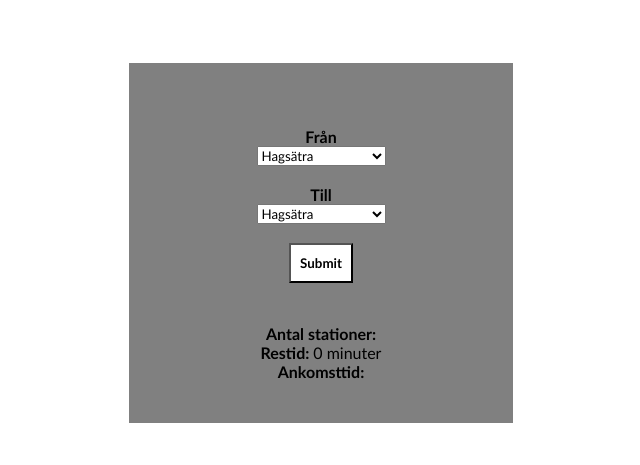
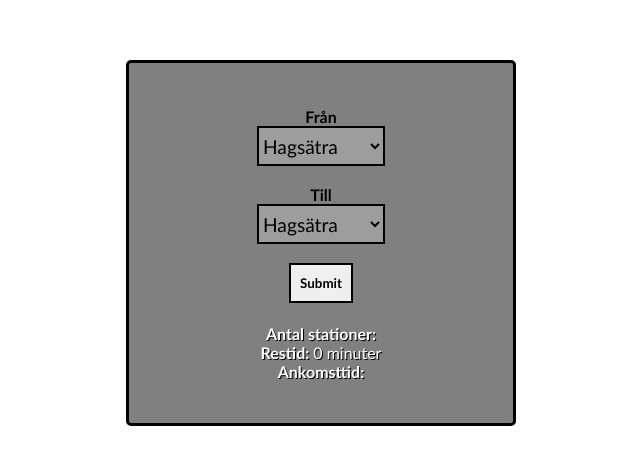
Before and after one commit to Betrysooi/Tunnelbana, a plain HTML site: page Tunnelbana_uppgift/index.html in a window 1280 px wide. Shown: the part 157-622 px from the top of the page, without its empty margins (319-959 px from the left). Drawn offline with Linux system fonts and the light colour scheme.

Commit message:
Update style.css

```diff
--- a/Tunnelbana_uppgift/style.css
+++ b/Tunnelbana_uppgift/style.css
@@ -12,7 +12,9 @@ body{
 }
 
 #container{
-    background-color: grey;
+    background-color: gray;
+    border: 3px solid black;
+    border-radius: 5px;
     height:45vh;
     width: 30vw;
     margin:auto;
@@ -31,22 +33,31 @@ body{
     flex-direction: column;
 }
 
-#station{
-    background-color: beige;
+#from_station{
+    background-color:#9D9D9D;
+    border: 2px solid black;
     height:5vh;
     width:10vw;
     font-size: larger;
 }
 
-#stations{
-    background-color: beige;
+#to_station{
+    background-color: #9D9D9D;
+    border: 2px solid black;
     height:5vh;
     width:10vw;
     font-size: larger;
 }
 
 #button{
-    background-color: white;
+    background-color: (125,114,109);
     height:5vh;
     width:5vw;
+    cursor: pointer;
+    border: 2px solid black;
 }
+
+.text{
+    color:white;
+    text-shadow: 1px 1px black;
+}
```
